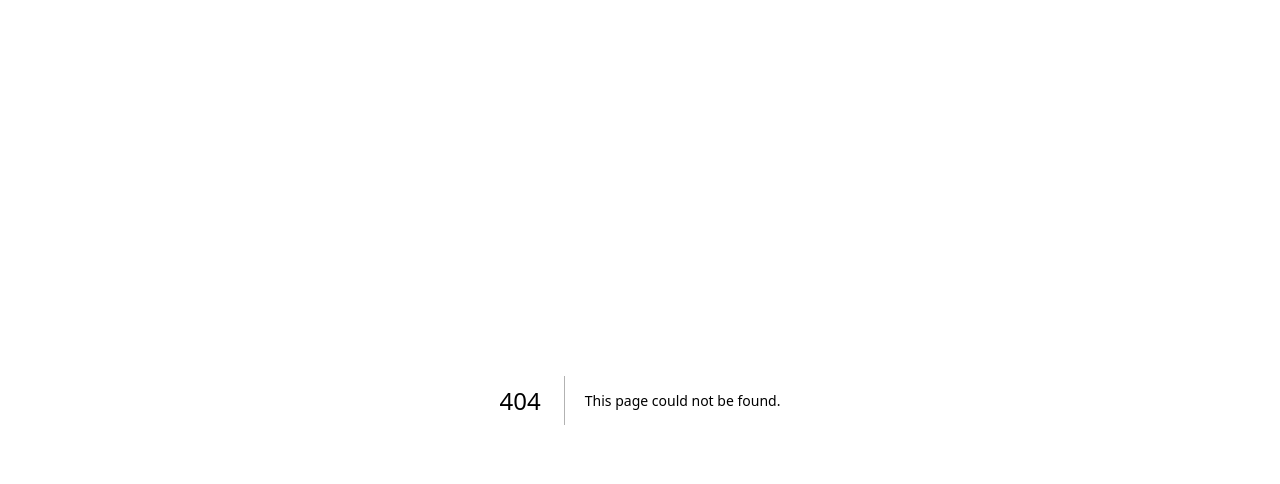
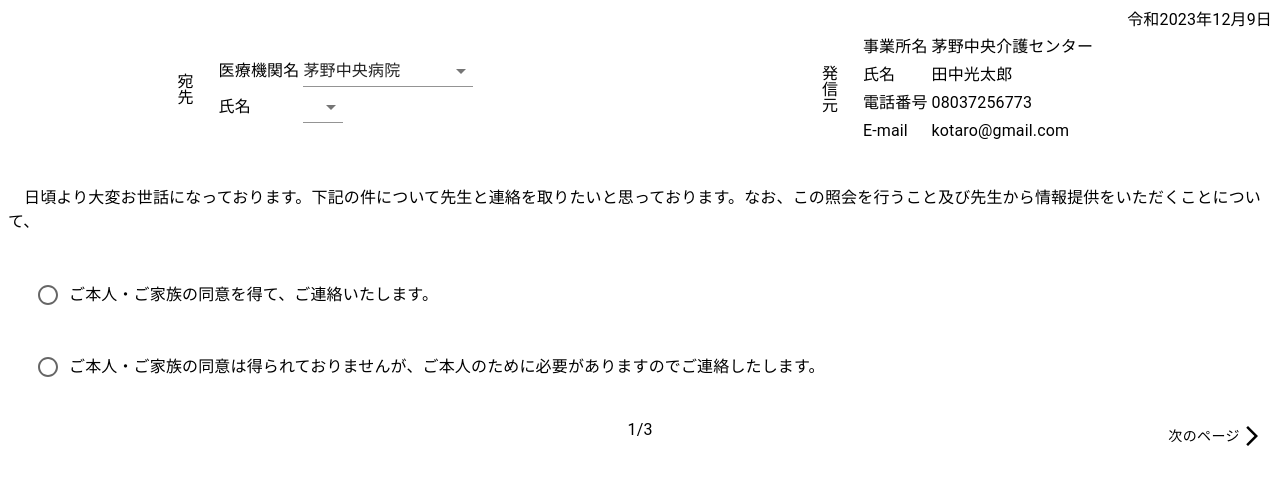
Before and after one commit to Kotaro0722/VitaLinkHistory, a Next.js app in the folder client/: page /record/cooperation/1 in a window 1280 px wide. Before the commit this address had no page. Shown: the top 484 px of the page. Built offline with nearby package versions, Linux system fonts and the light colour scheme.

Commit message:
1ページ目作成

```diff
--- /dev/null
+++ b/client/app/record/cooperation/[id]/page.jsx
@@ -0,0 +1,318 @@
+"use client";
+
+import {
+  Box,
+  FormControl,
+  FormControlLabel,
+  Grid,
+  NativeSelect,
+  Radio,
+  RadioGroup,
+  Typography,
+  Button,
+} from "@mui/material";
+import { useEffect, useState } from "react";
+import ArrowBackIosNewIcon from "@mui/icons-material/ArrowBackIosNew";
+import ArrowForwardIosIcon from "@mui/icons-material/ArrowForwardIos";
+
+const Page = ({ params }) => {
+  const today = new Date();
+
+  const [data, setData] = useState([
+    {
+      id: "afgu3yarauh45",
+      name: "田中花子",
+      address: {
+        city: "茅野市",
+        town: "豊平",
+      },
+      visible: true,
+      birth: {
+        year: "1960",
+        month: "4",
+        day: "6",
+      },
+    },
+    {
+      id: "asafauehfa5",
+      name: "鈴木次郎",
+      address: {
+        city: "茅野市",
+        town: "長倉",
+      },
+      visible: true,
+      birth: {
+        year: "1953",
+        month: "7",
+        day: "30",
+      },
+    },
+    {
+      id: "gaseritaser",
+      name: "佐藤太郎",
+      address: {
+        city: "茅野市",
+        town: "宮川",
+      },
+      visible: true,
+      birth: {
+        year: "1963",
+        month: "10",
+        day: "11",
+      },
+    },
+    {
+      id: "gajoeirt",
+      name: "井上太一",
+      address: {
+        city: "茅野市",
+        town: "塚原",
+      },
+      visible: true,
+      birth: {
+        year: "1952",
+        month: "11",
+        day: "5",
+      },
+    },
+    {
+      id: "saleirlueer",
+      name: "川崎美也子",
+      address: {
+        city: "茅野市",
+        town: "米沢",
+      },
+      visible: true,
+      birth: {
+        year: "1945",
+        month: "8",
+        day: "3",
+      },
+    },
+    {
+      id: "sakehrerr",
+      name: "本田正敏",
+      address: {
+        city: "諏訪市",
+        town: "四賀",
+      },
+      visible: true,
+      birth: {
+        year: "1959",
+        month: "6",
+        day: "25",
+      },
+    },
+  ]);
+  const patientData = data.filter((datum) => datum.id == params.id);
+  const [page, setPage] = useState(0);
+  const user = {
+    belong: "茅野中央介護センター",
+    name: "田中光太郎",
+    tel: "08037256773",
+    email: "kotaro@gmail.com",
+  };
+  const doctorLists = [
+    { belong: "茅野中央病院", name: "田中光太郎" },
+    { belong: "岡谷西病院", name: "鈴木小次郎" },
+    { belong: "諏訪東診療所", name: "佐藤美代" },
+    { belong: "富士見南クリニック", name: "杉田雄一郎" },
+  ];
+  const [selectBelong, setSelectBelong] = useState("");
+
+  const handleSelectBelong = (e) => {
+    setSelectBelong(e.target.value);
+  };
+  const handleNextClick = () => {
+    setPage(page + 1);
+  };
+  const handlePrevClick = () => {
+    setPage(page - 1);
+  };
+
+  return (
+    <Box sx={{ height: "100%" }}>
+      <Box
+        sx={{
+          display: "flex",
+          flexDirection: "column",
+        }}
+      >
+        {page == 0 && (
+          <>
+            <Typography sx={{ textAlign: "right" }}>
+              令和{today.getFullYear()}年{today.getMonth() + 1}月
+              {today.getDate()}日
+            </Typography>
+            <Grid container>
+              <Grid
+                item
+                xs={6}
+                sx={{
+                  display: "flex",
+                  justifyContent: "center",
+                  alignItems: "center",
+                  gap: "20px",
+                }}
+              >
+                <Box>
+                  <Typography sx={{ writingMode: "vertical-lr" }}>
+                    宛先
+                  </Typography>
+                </Box>
+                <Box
+                  sx={{
+                    display: "flex",
+                    flexDirection: "column",
+                    alignItems: "center",
+                  }}
+                >
+                  <table>
+                    <tbody>
+                      <tr>
+                        <td>
+                          <Typography>医療機関名</Typography>
+                        </td>
+                        <td>
+                          <NativeSelect onChange={handleSelectBelong}>
+                            {doctorLists.map((list, index) => {
+                              return (
+                                <option value={list.belong} key={index}>
+                                  {list.belong}
+                                </option>
+                              );
+                            })}
+                          </NativeSelect>
+                        </td>
+                      </tr>
+                      <tr>
+                        <td>
+                          <Typography>氏名</Typography>
+                        </td>
+                        <td>
+                          <NativeSelect>
+                            {doctorLists
+                              .filter((list) => list.belong == selectBelong)
+                              .map((list, index) => {
+                                return (
+                                  <option value={list.name} key={index}>
+                                    {list.name}
+                                  </option>
+                                );
+                              })}
+                          </NativeSelect>
+                        </td>
+                      </tr>
+                    </tbody>
+                  </table>
+                </Box>
+              </Grid>
+              <Grid
+                item
+                xs={6}
+                sx={{
+                  display: "flex",
+                  justifyContent: "center",
+                  alignItems: "center",
+                  gap: "20px",
+                }}
+              >
+                <Box>
+                  <Typography sx={{ writingMode: "vertical-lr" }}>
+                    発信元
+                  </Typography>
+                </Box>
+                <Box
+                  sx={{
+                    display: "flex",
+                    flexDirection: "column",
+                    alignItems: "center",
+                  }}
+                >
+                  <table>
+                    <tbody>
+                      <tr>
+                        <td>
+                          <Typography>事業所名</Typography>
+                        </td>
+                        <td>
+                          <Typography>{user.belong}</Typography>
+                        </td>
+                      </tr>
+                      <tr>
+                        <td>
+                          <Typography>氏名</Typography>
+                        </td>
+                        <td>
+                          <Typography>{user.name}</Typography>
+                        </td>
+                      </tr>
+                      <tr>
+                        <td>
+                          <Typography>電話番号</Typography>
+                        </td>
+                        <td>
+                          <Typography>{user.tel}</Typography>
+                        </td>
+                      </tr>
+                      <tr>
+                        <td>
+                          <Typography>E-mail</Typography>
+                        </td>
+                        <td>
+                          <Typography>{user.email}</Typography>
+                        </td>
+                      </tr>
+                    </tbody>
+                  </table>
+                </Box>
+              </Grid>
+            </Grid>
+            <Box>
+              <Typography sx={{ textIndent: "1em", my: "40px" }}>
+                日頃より大変お世話になっております。下記の件について先生と連絡を取りたいと思っております。なお、この照会を行うこと及び先生から情報提供をいただくことについて、
+              </Typography>
+              <FormControl sx={{ mx: "30px" }}>
+                <RadioGroup>
+                  <FormControlLabel
+                    label="ご本人・ご家族の同意を得て、ご連絡いたします。"
+                    control={<Radio />}
+                    value="yes"
+                    sx={{ mb: "30px" }}
+                  />
+                  <FormControlLabel
+                    label="ご本人・ご家族の同意は得られておりませんが、ご本人のために必要がありますのでご連絡したします。"
+                    control={<Radio />}
+                    value="no"
+                    sx={{ mb: "30px" }}
+                  />
+                </RadioGroup>
+              </FormControl>
+            </Box>
+          </>
+        )}
+        <Box sx={{ display: "flex", justifyContent: "space-between" }}>
+          {page != 0 ? (
+            <Button sx={{ color: "black" }} onClick={handlePrevClick}>
+              <ArrowBackIosNewIcon />
+              前のページ
+            </Button>
+          ) : (
+            <Box sx={{ width: "112px" }} />
+          )}
+          <Typography>{page + 1}/3</Typography>
+          {page != 2 ? (
+            <Button sx={{ color: "black" }} onClick={handleNextClick}>
+              次のページ
+              <ArrowForwardIosIcon />
+            </Button>
+          ) : (
+            <Box sx={{ width: "112px" }} />
+          )}
+        </Box>
+      </Box>
+    </Box>
+  );
+};
+
+export default Page;
```
